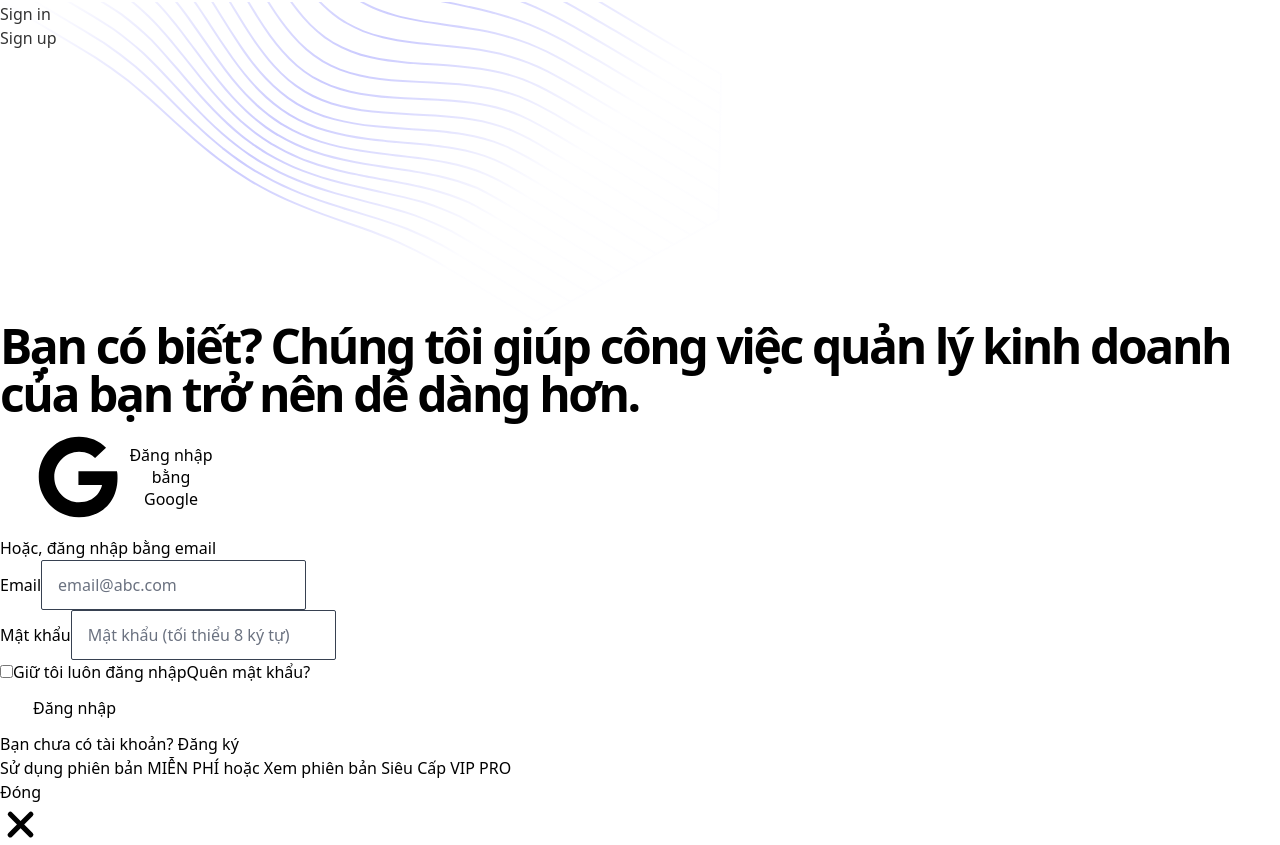
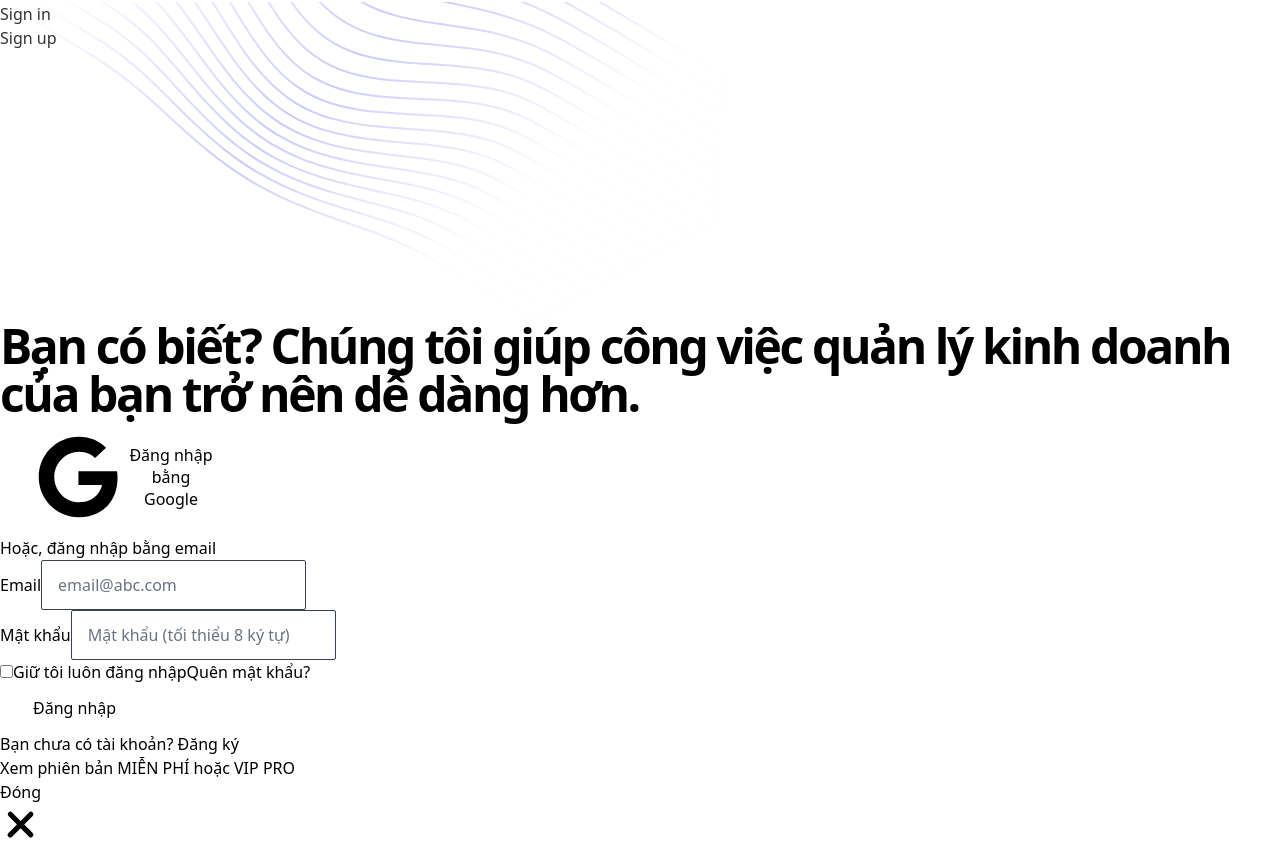
Before and after one commit to datnpq9181/landingpage-wedev, a React (Vite) app: page /signin in a window 1280 px wide. Shown: the part 249-1094 px from the top of the page. Built offline with nearby package versions, Linux system fonts and the light colour scheme.

Commit message:
update new

```diff
--- a/src/partials/Banner.jsx
+++ b/src/partials/Banner.jsx
@@ -16,11 +16,11 @@ function Banner() {
                 target="_blank"
                 rel="noreferrer"
               >
-                Sử dụng phiên bản<span className="hidden sm:inline"> MIỄN PHÍ</span>
+                Xem phiên bản<span className="hidden sm:inline"> MIỄN PHÍ</span>
               </a>{' '}
               <span className="italic px-1.5">hoặc</span>{' '}
               <a className="font-medium hover:underline text-emerald-400" href="https://wedev.mobi/dnd-pro/" target="_blank" rel="noreferrer">
-                Xem phiên bản Siêu Cấp VIP PRO
+                VIP PRO
               </a>
             </div>
             <button className="text-slate-500 hover:text-slate-400 pl-2 ml-3 border-l border-gray-700" onClick={() => setBannerOpen(false)}>
```
Also changed, not shown: 2 other files (tests, documents, lock files or other folders).
